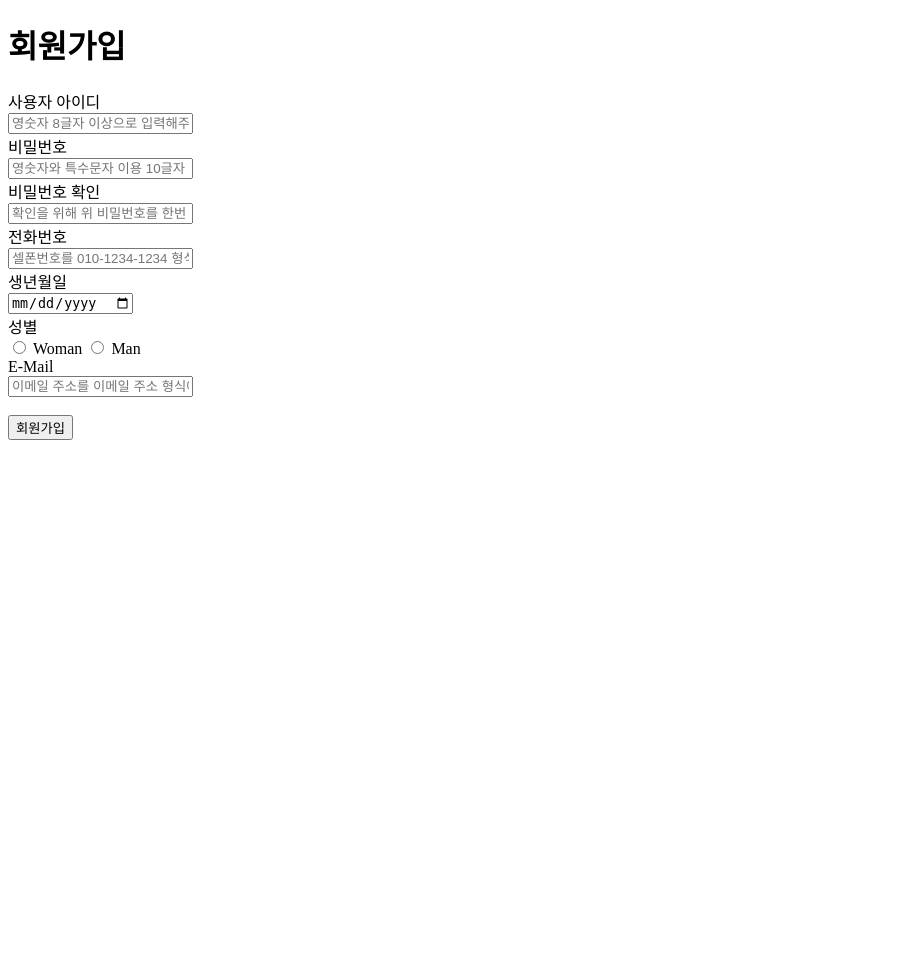
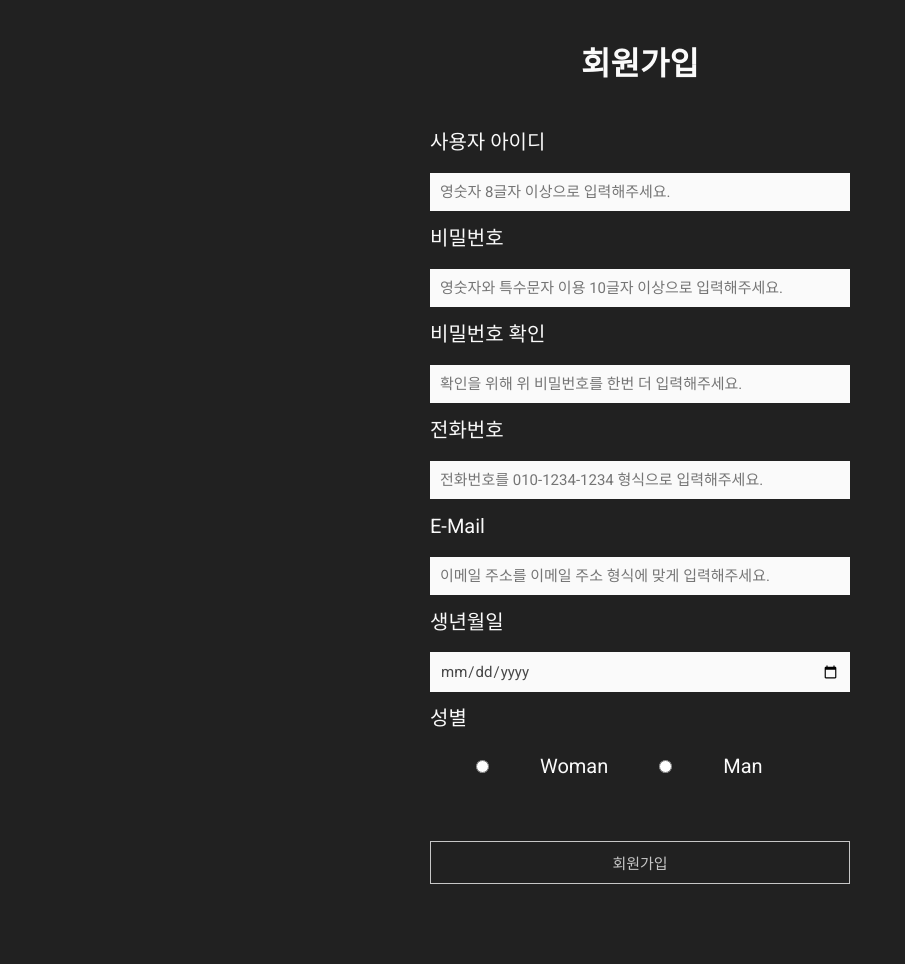
Before and after one commit to Jellyshot/learnphp, a PHP site: page /weblessons-main/toy01_membership/oo_user_registform.html in a window 1280 px wide. Shown: the whole page, without its empty margins (0-905 px from the left). Before the commit the page ends 440 px from the top, so only its background shows below. Run offline with PHP 8.4, Linux system fonts and the light colour scheme.

Commit message:
2021-12-29
회원가입창 css 입힘..!

```diff
--- a/index.php
+++ b/index.php
@@ -8,6 +8,7 @@
 </head>
 <body>
     <h1>WEB</h1>
+    <h3>learn PHP</h3>
     <ol>
         <li><a href="index.php?id=HTML">HTML</a></li>
         <li><a href="index.php?id=CSS">CSS</a></li>
--- a/weblessons-main/toy01_membership/css/registform.css
+++ b/weblessons-main/toy01_membership/css/registform.css
@@ -2,14 +2,55 @@
     margin: 0;
     padding: 0;
     box-sizing: border-box;
+    background-color: var(--black-color);
+    font-family: 'Roboto', 'Noto Sans KR';
+}
+:root{
+    --black-color: #212121;
+    --darkGray-color: #484848;
+    --lightGray-color: #c7c7c7;
+    --white-color: #fafafa;
+
+}
+body{
+    padding: 40px 0px;
+    width: 100%;
+    line-height: 3em;
+}
+h1{
+    color: var(--white-color);
+    text-align: center;
+    margin-bottom: 10px;
 }
 .container{
-    margin: 0, auto;
-    border: 1px solid #000;
     max-width: 768px;
     min-width: 460px;
+    margin: auto;
 }
 
 main{
+    margin: auto;
+    padding: 20px;
     max-width: 460px;
+    font-size: 20px;
+    color: var(--white-color);
 }
+
+main input{
+    font-size: 15px;
+    padding: 10px;
+    width: 100%;
+    color: var(--darkGray-color);
+    background-color: var(--white-color);
+    border: none;
+}
+
+input[type=radio]{
+    width: 25%;
+}
+input[type=submit]{
+    margin-bottom: 20px;
+    background-color: var(--black-color);
+    color: var(--lightGray-color);
+    border: 1px solid var(--lightGray-color);
+}
--- a/weblessons-main/toy01_membership/oo_user_registform.html
+++ b/weblessons-main/toy01_membership/oo_user_registform.html
@@ -1,35 +1,45 @@
 <!DOCTYPE html>
 <html lang="en">
+
 <head>
   <meta charset="UTF-8">
   <meta http-equiv="X-UA-Compatible" content="IE=edge">
   <meta name="viewport" content="width=device-width, initial-scale=1.0">
   <title>Document</title>
+  <link rel="stylesheet" href="css/registform.css">
+  <link rel="preconnect" href="https://fonts.googleapis.com">
+  <link rel="preconnect" href="https://fonts.gstatic.com" crossorigin>
+  <link href="https://fonts.googleapis.com/css2?family=Noto+Sans+KR&family=Roboto&display=swap" rel="stylesheet">
 </head>
+
 <body>
+
+  <div class="container">
     <h1>회원가입</h1>
-  <div class="container">
     <main>
       <form action="oo_user_registprocess.php" method="POST">
         <label for="username">사용자 아이디 </label><br>
-    <input type="text" name="username" placeholder="영숫자 8글자 이상으로 입력해주세요."  required /><br>
+        <input type="text" name="username" placeholder="영숫자 8글자 이상으로 입력해주세요." required /><br>
         <!-- input에 required를 넣으면 공백체크 하지 않아도 됨 -->
         <label for="passwd">비밀번호</label><br>
         <input type="password" name="passwd" placeholder="영숫자와 특수문자 이용 10글자 이상으로 입력해주세요." required /><br>
         <label for="cpasswd">비밀번호 확인</label><br>
         <input type="password" name="cpasswd" placeholder="확인을 위해 위 비밀번호를 한번 더 입력해주세요." required /><br>
         <label for="cellphone">전화번호</label><br>
-    <input type="text" name="cellphone" placeholder="셀폰번호를 010-1234-1234 형식으로 입력해주세요." required /><br>
+        <input type="tel" name="cellphone" placeholder="전화번호를 010-1234-1234 형식으로 입력해주세요." required /><br>
+        <label for="email">E-Mail</label><br>
+        <input type="text" name="email" placeholder="이메일 주소를 이메일 주소 형식에 맞게 입력해주세요." required /><br>
         <label for="birth">생년월일</label><br>
-    <input type="date" name="birth" ><br>
+        <input type="date" name="birth"><br>
         <label for="gender">성별</label><br>
+
           <input type="radio" id="woman" name="gender" value="Woman">
           <label for="woman">Woman</label>
           <input type="radio" id="Man" name="gender" value="
     Man">
           <label for="Man">Man</label><br>
-    <label for="email">E-Mail</label><br>
-    <input type="text" name="email" placeholder="이메일 주소를 이메일 주소 형식에 맞게 입력해주세요." required /><br>
+
+
         <br>
 
         <input type=submit value="회원가입">
@@ -38,4 +48,5 @@
     </main>
   </div>
 </body>
+
 </html>
```
Also changed, not shown: weblessons-main/toy01_membership/oo_user_registprocess.php (+6 -1 lines). Lines whose indentation alone changed are shown as unchanged.
